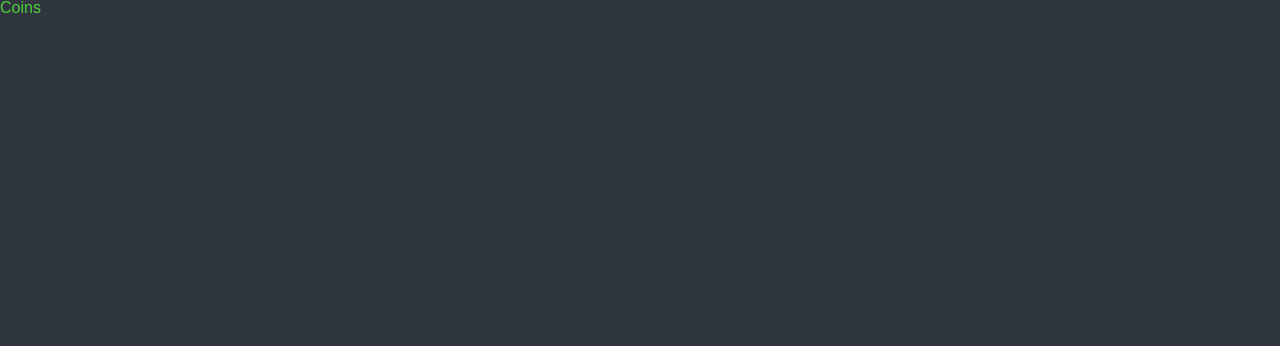
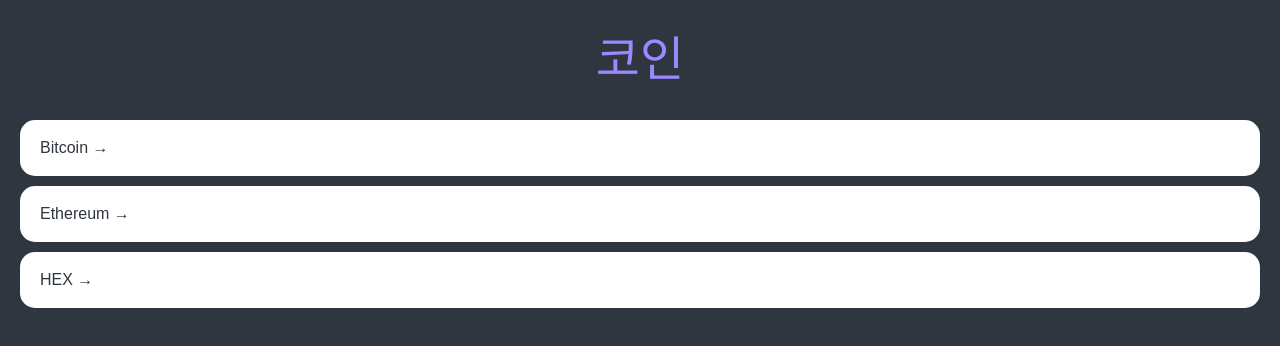
Before and after one commit to ge5rg2/Coin-Tracker, a React (Create React App) app: page / in a window 1280 px wide. Shown: the top 346 px of the page. Built offline with nearby package versions, Linux system fonts and the light colour scheme.

Commit message:
#5.2 Home part One

```diff
--- a/src/routes/Coins.tsx
+++ b/src/routes/Coins.tsx
@@ -1,6 +1,56 @@
-import { Title } from "../styles/CoinsStyle";
+import {
+  Title,
+  Container,
+  Header,
+  CoinsList,
+  Coin,
+} from "../styles/CoinsStyle";
+import { Link } from "react-router-dom";
+
+const coins = [
+  {
+    id: "btc-bitcoin",
+    name: "Bitcoin",
+    symbol: "BTC",
+    rank: 1,
+    is_new: false,
+    is_active: true,
+    type: "coin",
+  },
+  {
+    id: "eth-ethereum",
+    name: "Ethereum",
+    symbol: "ETH",
+    rank: 2,
+    is_new: false,
+    is_active: true,
+    type: "coin",
+  },
+  {
+    id: "hex-hex",
+    name: "HEX",
+    symbol: "HEX",
+    rank: 3,
+    is_new: false,
+    is_active: true,
+    type: "token",
+  },
+];
 
 function Coins() {
-  return <Title>Coins</Title>;
+  return (
+    <Container>
+      <Header>
+        <Title>코인</Title>
+      </Header>
+      <CoinsList>
+        {coins.map((coin) => (
+          <Coin key={coin.id}>
+            <Link to={`/${coin.id}`}>{coin.name} &rarr;</Link>
+          </Coin>
+        ))}
+      </CoinsList>
+    </Container>
+  );
 }
 export default Coins;
--- a/src/styles/CoinsStyle.ts
+++ b/src/styles/CoinsStyle.ts
@@ -1,5 +1,36 @@
 import styled from "styled-components";
 
 export const Title = styled.h1`
+  font-size: 48px;
   color: ${(props) => props.theme.accentColor};
 `;
+
+export const Container = styled.div`
+  padding: 0px 20px;
+`;
+
+export const Header = styled.header`
+  height: 15vh;
+  display: flex;
+  justify-content: center;
+  align-items: center;
+`;
+
+export const CoinsList = styled.ul``;
+
+export const Coin = styled.li`
+  background-color: white;
+  color: ${(props) => props.theme.bgColor};
+  border-radius: 15px;
+  margin-bottom: 10px;
+  a {
+    padding: 20px;
+    transition: color 0.2s ease-in;
+    display: block;
+  }
+  &:hover {
+    a {
+      color: ${(props) => props.theme.accentColor};
+    }
+  }
+`;
--- a/src/styles/GlobalStyle.ts
+++ b/src/styles/GlobalStyle.ts
@@ -59,5 +59,6 @@
 }
 a {
   text-decoration:none;
+  color:inherit;
 }
 `;
--- a/src/theme.ts
+++ b/src/theme.ts
@@ -3,5 +3,5 @@
 export const theme: DefaultTheme = {
   bgColor: "#2f3640",
   textColor: "#f5f6fa",
-  accentColor: "#4cd137",
+  accentColor: "#9c88ff",
 };
```
